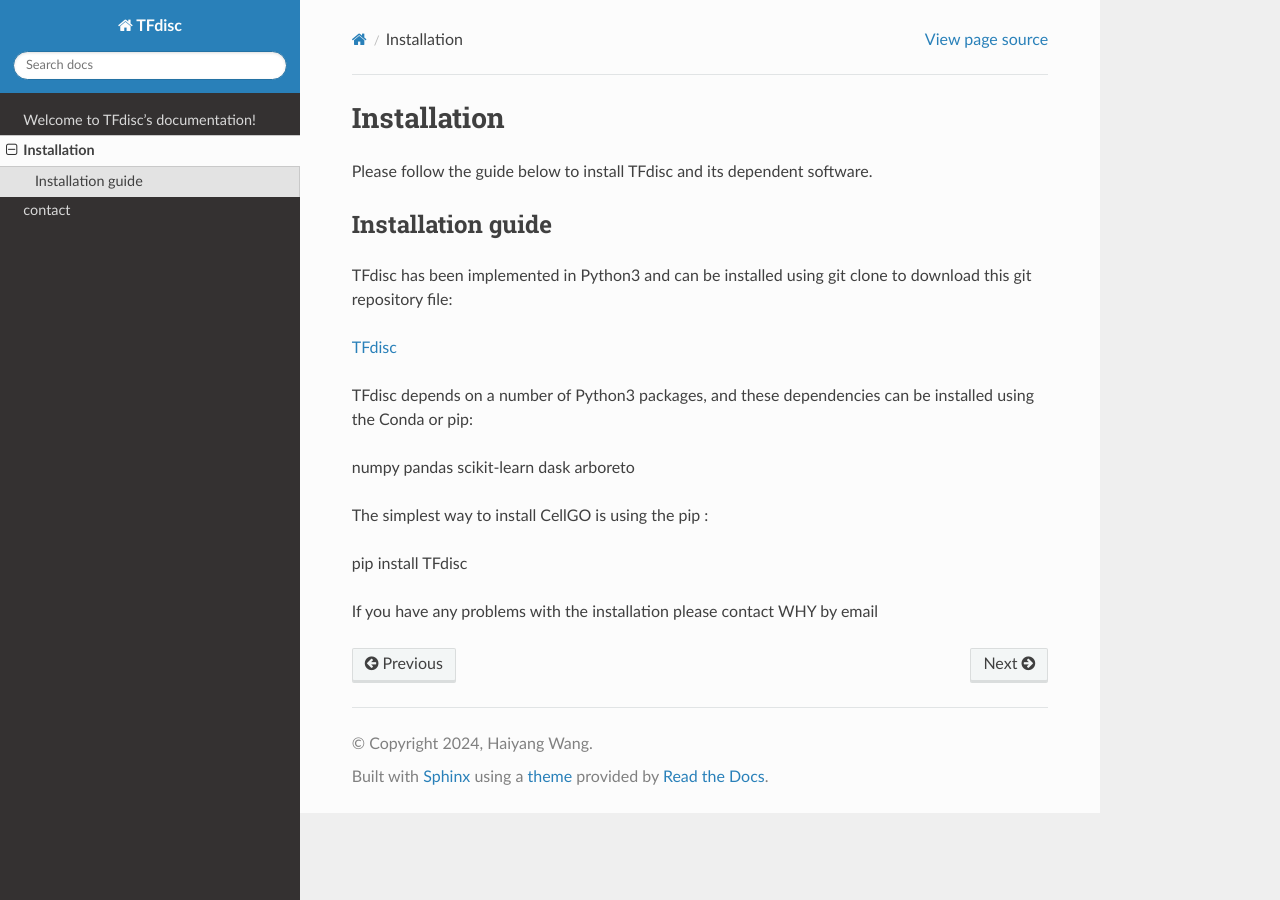
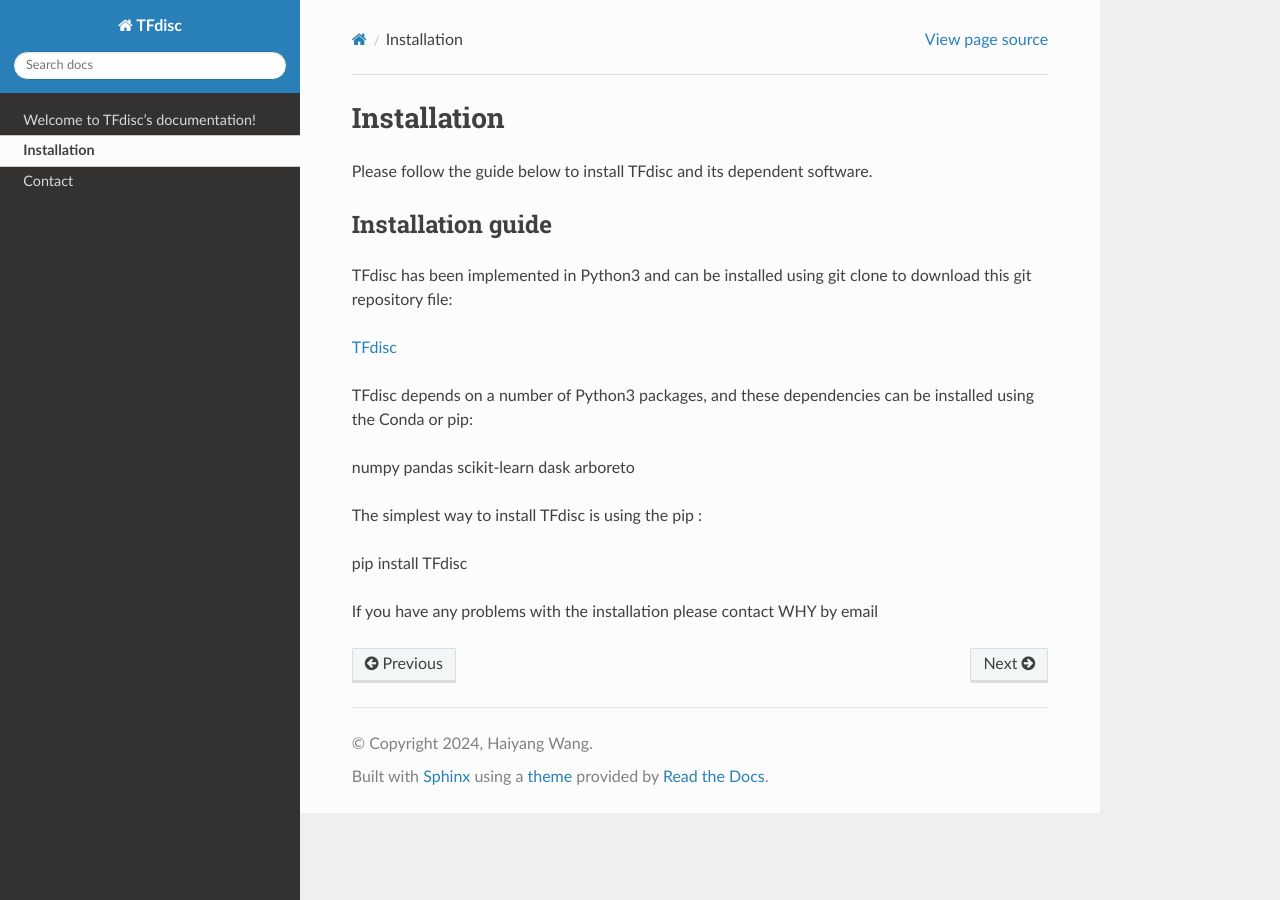
Before and after one commit to ocean-debug/TFdisc-book, a Sphinx documentation site: the page built from source/installation/index.rst, in a window 1280 px wide. Built offline with Sphinx 7.4.7 and the Read the Docs theme 3.1.0, drawn with Linux system fonts in a browser that asks for light colours; pages that are not in the unit, such as notebooks, are missing from menus.

Commit message:
first commit

```diff
--- a/source/conf.py
+++ b/source/conf.py
@@ -8,6 +8,11 @@
 import sphinx_rtd_theme
 
 html_theme = 'sphinx_rtd_theme'
+
+html_theme_options = {
+    'navigation_depth': 1
+}
+
 html_static_path = ['_static']
 
 project = 'TFdisc'
--- a/source/installation/index.rst
+++ b/source/installation/index.rst
@@ -7,7 +7,7 @@
 Please follow the guide below to install TFdisc and its dependent software.
 
 Installation guide
-===================
+--------------------------
 
 TFdisc has been implemented in Python3 and can be installed using git clone to download this git repository file:
 
@@ -17,7 +17,7 @@
 
 numpy pandas scikit-learn dask arboreto
 
-The simplest way to install CellGO is using the pip :
+The simplest way to install TFdisc is using the pip :
 
 pip install TFdisc
 
```
Also changed, not shown: source/contact/index.md (+1 -1 lines).
